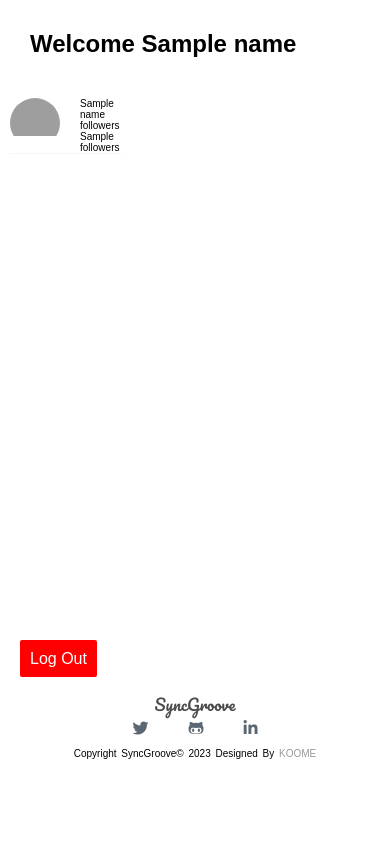
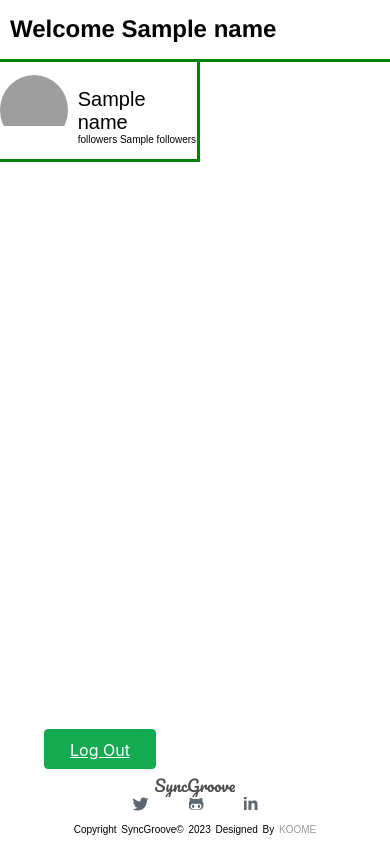
Before and after one commit to koome00/SyncGroove, a Flask app: template app/templates/index.html in a window 390 px wide. Run offline with Flask 3, Linux system fonts and the light colour scheme; the template is opened without the code that fills it: most values are stand-ins (such as "Sample title", 1, 10 or a date in 2020); grey boxes are pictures that could not be loaded.

Commit message:
made changes to css files to ensure index and login page are not different

```diff
--- a/app/static/css/common.css
+++ b/app/static/css/common.css
@@ -3,11 +3,12 @@
     padding: 0;
     box-sizing: border-box;
     font-family: "Poppins", sans-serif;
+    overflow-y: hidden;
 }
 
 
 footer {
-    position: fixed;
+    position: absolute;
     left: 0;
     right: 0;
     bottom: 0;
@@ -65,7 +66,7 @@ footer {
 
 
 .footer-bottom {
-    background: white;
+
     width: 100vw;
     padding: 10px 0;
     display: flex;
--- a/app/static/css/index.css
+++ b/app/static/css/index.css
@@ -1,76 +1,73 @@
 body {
-    font-family: Arial, sans-serif;
+    font-family: Helvetica, sans-serif;
     width: 100%; /* Full width */
-    height: 100vh; /* Full height */
+    height: 100vh;
     margin: 0; /* Remove default margin */
     padding: 0; /* Add padding to body */
-    box-sizing: border-box; /* Include padding and border in the element's total width and height */
+    box-sizing: border-box;
+    display: flex;
+    flex-direction: column;
+    justify-content: space-between;
+    position: relative;
 }
 
-
-
-div .header {
-    position: fixed;
+.container {
+    display: flex;
+    position: relative;
+    justify-content: flex-start;
     top: 0;
     left: 0;
     width: 100%;
+    height: 70px;
+    align-items: center;
+    margin-left: 0px;
+    border-bottom: 3px solid green;
 }
 
-div .container {
+.container .brand-text{
     display: flex;
-    justify-content: space-between;
+    justify-content: flex-start;
     align-items: center;
     padding: 10px 10px;
-    margin-left: auto;
-}
-
-.container .brand-text {
-    margin-right: auto; /* Push the h2 to the far left */
-    padding: 20px 20px;
-}
-
-
-@media (max-width: 768px) {
-    .container {
-        padding: 10px; /* Adjust padding for smaller screens */
-    }
+    margin-left: 0px;
+    margin-bottom: 0;
+    height: 50px;
+    font-family: Helvetica, sans-serif;
 }
 
 .container-column {
-    width: 100%;
     display: flex;
-    position: relative;
+    flex-grow: 1;
+    justify-content: space-between;
+    height: 804px;
 }
 
-.container-column .sidebar{
-    width: 200px;
-    height: 600px;
+.sidebar{
+
     display: flex;
     flex-direction: column;
-    position: relative;
-    padding: 10px;
-    border-radius: 10px;
+    justify-content: space-between;
+    align-items: center;
+    width: 200px;
+
 }
 
-.sidebar .head{
+.sidebar .head {
     display: flex;
-    gap: 20px;
-    padding-bottom: 0%;
-    border-bottom: 1px solid #f6f6f6;
+    justify-content: space-evenly;
+    align-items: center;
+    gap: 10px;
+    border-bottom: 3px solid green;
+    border-right: 3px solid green;
+    width: 200px;
+    height: 100px;
 }
 
 .user-img{
-    width: 50px;
-    height: 50px;
+    width: 70px;
+    height: 70px;
     border-radius: 50%;
     overflow: hidden;
-}
-.user-details {
-    position: relative;
-    flex: 1;
-    flex-direction: column;
-    bottom: 0;
-    left: 0;
 }
 
 .user-img img{
@@ -78,9 +75,17 @@ div .container {
     object-fit: cover;
 }
 
+.user-details{
+   display: flex;
+   flex-direction: column;
+   justify-content: flex-end;
+   height: 70px;
+   width: auto;
+   bottom: 0%;
+}
+
 .user-details .name{
-    font-size: 10px;
-
+    font-size: 20px;
     font-weight: 500;
     color: black;
 }
@@ -91,32 +96,74 @@ div .container {
 }
 
 .log-out {
-    margin-top: auto;
-    margin-right: auto;
-    margin-left: 10px;
-    margin-bottom: 10px;
+    display: flex;
+    height: 40px;
+    text-align: center;
+}
+
+.logout-button {
+
+    background-color: #13aa52;
+    border: 1px solid #13aa52;
+    border-radius: 4px;
+    box-shadow: rgba(0, 0, 0, .1) 0 2px 4px 0;
+    box-sizing: border-box;
+    color: #fff;
+    cursor: pointer;
+    font-family: "Akzidenz Grotesk BQ Medium", -apple-system, BlinkMacSystemFont, sans-serif;
+    font-size: 16px;
+    font-weight: 400;
+    outline: none;
+    outline: 0;
+    padding: 10px 25px;
+    text-align: center;
+    transform: translateY(0);
+    transition: transform 150ms, box-shadow 150ms;
+    user-select: none;
+    -webkit-user-select: none;
+    touch-action: manipulation;
+}
+
+.logout-button:hover {
+    box-shadow: rgba(0, 0, 0, .15) 0 3px 9px 0;
+    transform: translateY(-2px);
+}
+
+@media (min-width: 768px) {
+    .logout-button {
+        padding: 10px 30px;
+    }
 }
 
 
-.logout-button {
-    padding: 10px 10px;
-    background-color: #ff0000;
-    color: #ffffff;
-    text-decoration: none;
-    border: none;
-    border-radius: 2px;
-    cursor: pointer;
+.content{
+    width: 1094px;
+    display: flex;
+    flex-direction: column;
 }
 
-.logout-button:hover {
-    background-color: #cc0000;
+.title {
+    display: flex;
+    height: 20px;
 }
 
-.container-column-two {
-    width: 100%;
-    max-width: 1200px;
-    margin: 0 auto;
-    padding: 20px;
-    position: relative;
+.playlists{
+    display: flex;
+    height: 781px;
+    flex-wrap: wrap;
+    align-content: flex-start;
+    justify-content: flex-start;
 
 }
+
+.item{
+    display: flex;
+    flex-direction: column;
+    height: 150px;
+}
+
+
+.p-image.resize{
+    width:100px;
+    height: auto;
+}
--- a/app/templates/base.html
+++ b/app/templates/base.html
@@ -25,9 +25,9 @@
   <footer>
     <div class="footer-content">
       <ul class="socials">
-        <li><a href="https://twitter.com/khvfv_" target="_blank"><i class="fa-brands fa-twitter fa-bounce" style="color: #162938;"></i></a></li>
-        <li><a href="https://github.com/koome00" target="_blank"><i class="fa-brands fa-github-alt fa-bounce" style="color: #162938;"></i></a></li>
-        <li><a href="https://www.linkedin.com/in/collins-koome-728544261/" target="_blank"><i class="fa-brands fa-linkedin-in fa-bounce" style="color: #162938;"></i></a></li>
+        <li><a href="https://twitter.com/khvfv_" target="_blank"><i class="fa-brands fa-twitter" style="color: #162938;"></i></a></li>
+        <li><a href="https://github.com/koome00" target="_blank"><i class="fa-brands fa-github-alt" style="color: #162938;"></i></a></li>
+        <li><a href="https://www.linkedin.com/in/collins-koome-728544261/" target="_blank"><i class="fa-brands fa-linkedin-in" style="color: #162938;"></i></a></li>
       </ul>
     </div>
     <div class="footer-bottom">
```
